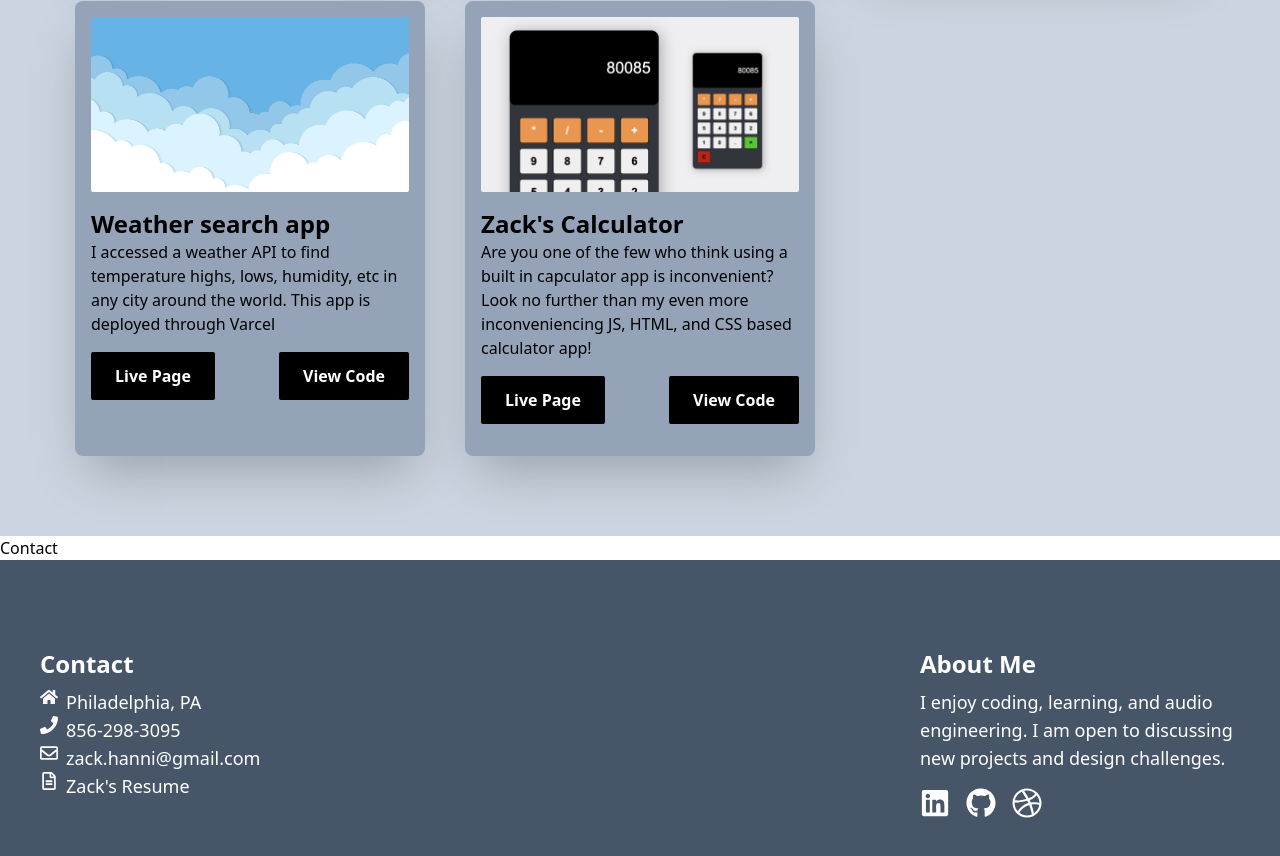
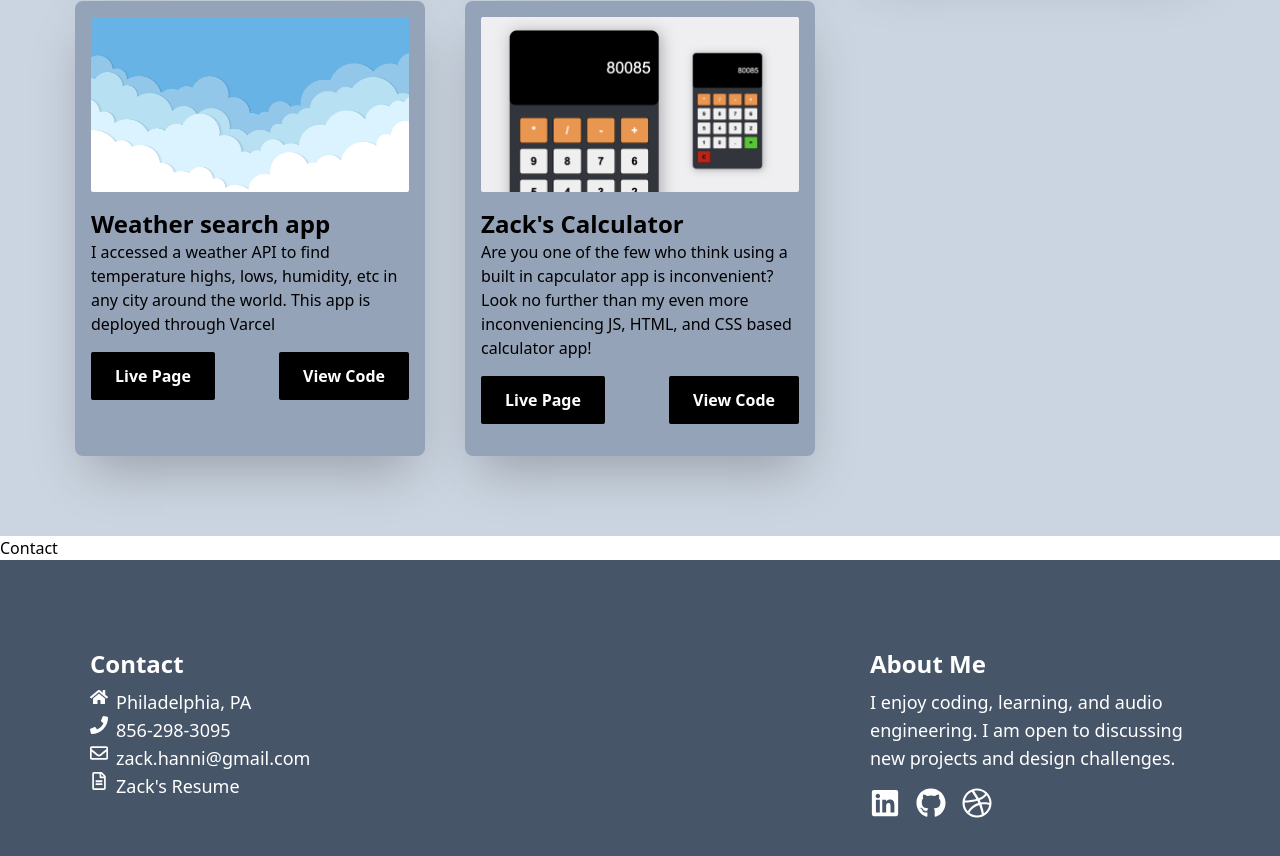
Before and after one commit to zackhanni/zachary.works, a Next.js app: page / in a window 1280 px wide. Shown: the part 1957-2813 px from the top of the page. Built offline with nearby package versions, Linux system fonts and the light colour scheme.

Commit message:
adjust footer size to match projects

```diff
--- a/app/components/Footer.tsx
+++ b/app/components/Footer.tsx
@@ -53,7 +53,7 @@ function Footer() {
 
   return (
     <footer className="flex items-center justify-center  bg-slate-600 text-white py-20">
-      <div className="flex flex-col md:flex-row justify-between w-full max-w-[1200px] p-8 xl:p-0 ">
+      <div className="flex flex-col md:flex-row justify-between w-full max-w-[1100px] p-8 xl:p-0 ">
         <div className="left-side pb-8 md:pb-0 text-lg">
           <div className="title font-bold text-2xl py-2">Contact</div>
 
```
